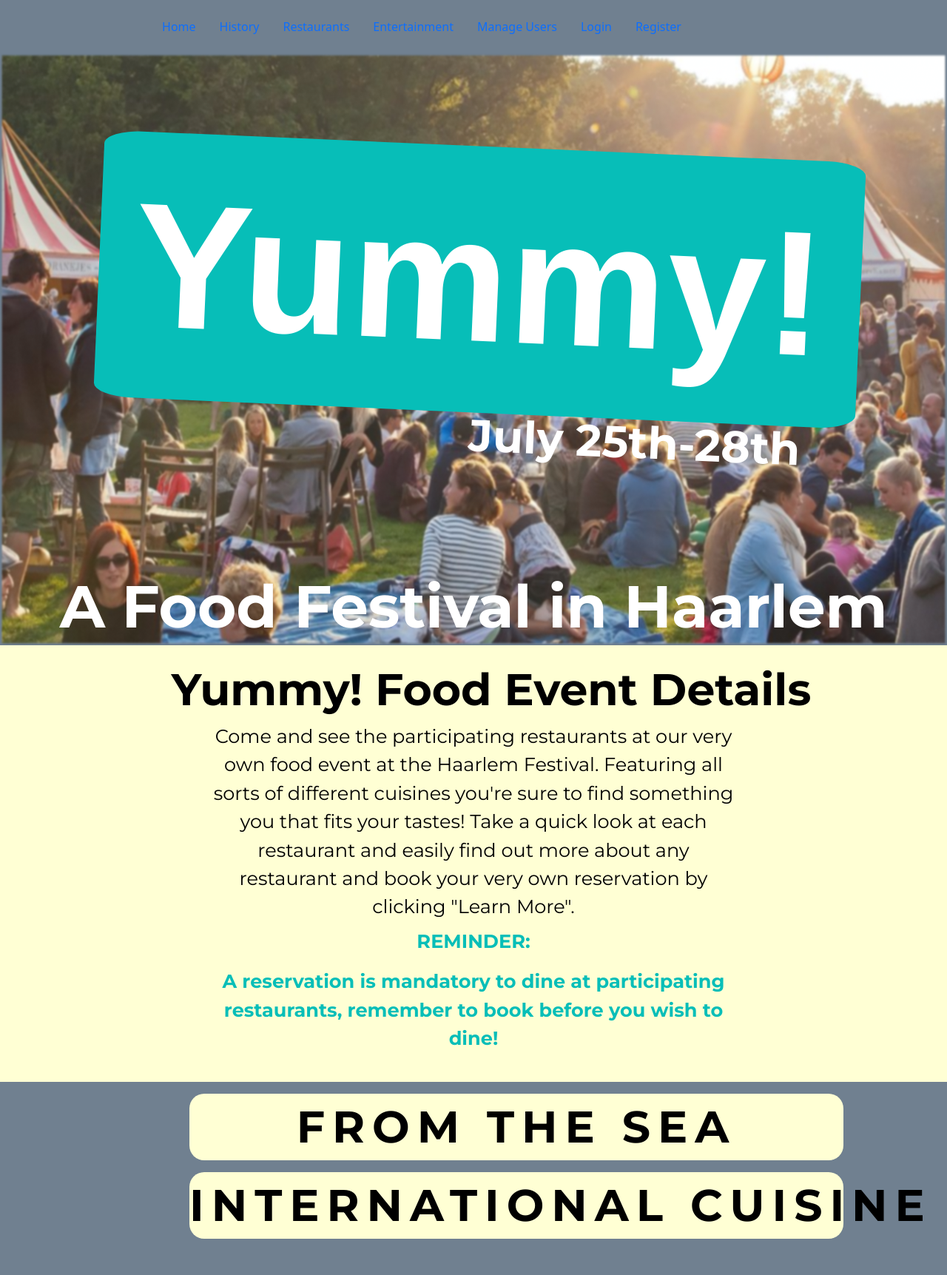
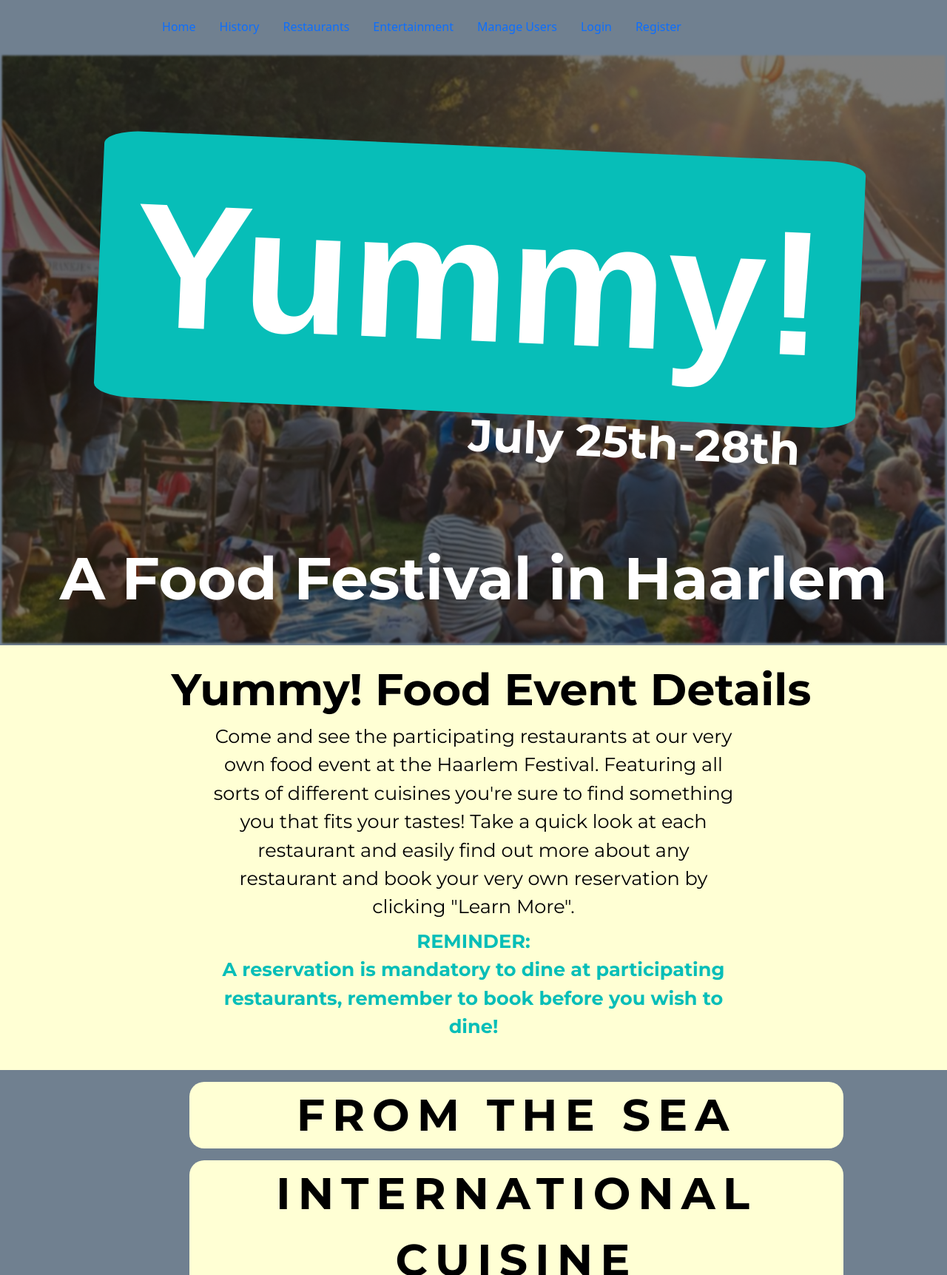
Before and after one commit to CodrinCalin/HaarlemFestival, a PHP site: page /restaurant in a window 1280 px wide. Shown: the top 1723 px of the page at 74% size. Run offline with PHP 8.4, Linux system fonts and the light colour scheme; data comes from the database, SQL or seed files in the repository; some web fonts are replaced.

Commit message:
Yummy front-end completion

```diff
--- a/app/public/css/restaurantstyle.css
+++ b/app/public/css/restaurantstyle.css
@@ -15,6 +15,10 @@ body {
 img {
     height: 100dvh;
     width: 100dvw;
+}
+
+.darken {
+    filter: brightness(50%);
 }
 
 .text-blue {
@@ -39,7 +43,7 @@ img {
 .caption-text {
     font-family: "Montserrat", sans-serif;
     font-size: 5rem;
-    transform: translate(-50%, 300%);
+    transform: translateY(-125%);
 }
 
 .details-bg {
@@ -58,7 +62,7 @@ img {
     margin-right: 20dvw;
 }
 
-.banner {
+.category {
     font-family: "Montserrat", sans-serif;
     letter-spacing: 10px;
     text-transform: uppercase;
@@ -69,9 +73,14 @@ img {
     min-width: 60vw;
 }
 
-.restaurant-card {
-    width: 500px;
-    height: 1000px;
-    background-size: 100% 100%;
+.card, .card-img-overlay, .card-img {
+    max-width: 500px;
+    max-height: 1000px;
     border-radius: 20px;
 }
+
+.content-tag {
+    font-family: "Montserrat", sans-serif;
+    background-color: #CA2B3D;
+    border-radius: 20px;
+}
--- a/app/views/restaurant/index.php
+++ b/app/views/restaurant/index.php
@@ -14,40 +14,39 @@ include __DIR__ . "/../header.php";
 <body>
 
 <div class="container-fluid p-0 m-0">
-    <img src="/img/png/food-bg.png" alt="People at a festival">
+    <img class="darken" src="/img/png/food-bg.png" alt="People at a festival">
     <div class="yummy-text position-absolute top-50 start-50 px-5">Yummy!</div>
     <div class="date-text position-absolute fw-bold top-50 start-50">July 25th-28th</div>
-    <div class="caption-text position-absolute fw-bold top-50 start-50 text-center vw-100">A Food Festival in Haarlem</div>
+    <div class="caption-text position-absolute fw-bold text-center vw-100 z-1">A Food Festival in Haarlem</div>
 
-    <div class="details-bg p-4 vw-100">
-        <h1 class="yummy-details text-black fw-bold position-relative text-center vw-100">Yummy! Food Event Details</h1>
-        <p class="yummy-details-text text-black position-relative text-center vw-50 mt-2 mb-2">Come and see the participating restaurants at our very own food event at the Haarlem Festival. Featuring all sorts of different cuisines you're sure to find something you that fits your tastes! Take a quick look at each restaurant and easily find out more about any restaurant and book your very own reservation by clicking "Learn More".</p>
-        <p class="yummy-details-text text-blue fw-bold position-relative text-center vw-50">REMINDER:</p>
-        <p class="yummy-details-text text-blue fw-bold position-relative text-center vw-50">A reservation is mandatory to dine at participating restaurants, remember to book before you wish to dine!</p>
+    <div class="details-bg p-4 vw-100 position-relative text-center">
+        <h1 class="yummy-details text-black fw-bold vw-100">Yummy! Food Event Details</h1>
+        <p class="yummy-details-text text-black vw-50 mt-2 mb-2">Come and see the participating restaurants at our very own food event at the Haarlem Festival. Featuring all sorts of different cuisines you're sure to find something you that fits your tastes! Take a quick look at each restaurant and easily find out more about any restaurant and book your very own reservation by clicking "Learn More".</p>
+        <p class="yummy-details-text text-blue fw-bold vw-50">REMINDER:<br>A reservation is mandatory to dine at participating restaurants, remember to book before you wish to dine!</p>
     </div>
 
     <?php
-        foreach($categoryModel as $category) {
-            echo "<div class='banner text-black fw-bold position-relative text-center mt-3 text-nowrap'>$category->category</div>"; } ?>
+        foreach($categoryModel as $category) { ?>
+            <div class='category text-black fw-bold position-relative text-center mt-3'><?php echo $category->category ?></div>
+        <?php } ?>
 
 <!--         TODO: For each restaurant with the same category, echo the column to place under the category -->
-    <div class="row mt-1 g-5 row-cols-3 d-flex justify-content-center">
-        <div class="col">
-            <img class="restaurant-card position-absolute" src="/img/png/ratatouille.png" alt="Picture of restaurant Ratatouille">
-            <div class="restaurant-card bg-dark opacity-50 position-relative"></div>
-            <h1 class="fw-bold position-relative bottom-50">Ratatouille</h1>
+    <div class="row mt-3 px-2 row-cols-3 vw-100 justify-content-center">
+        <div class="card mx-5 mt-3 p-0 col-4 text-bg-dark">
+            <img class="darken card-img temp" src="/img/png/ratatouille.png" alt="Picture of restaurant Ratatoutille">
+            <div class="card-img-overlay d-flex flex-column p-0 mt-3">
+                <h1 class="fw-bold text-center text-blue">Ratatouille</h1>
+                <h6 class="content-tag mx-3 px-3 py-2 text-center">EXAMPLE | EXAMPLE | EXAMPLE</h6>
+                <div class="rating fw-bold text-center">*****</div> <!-- TODO:Image of Stars here later -->
+                <div class="mt-auto d-flex flex-column">
+                    <h6 class="content-tag fw-bold text-center mb-3 mx-5 p-2">
+                        Spaarne 96, 2011 CL Haarlem<br>
+                        Time Slots Available:<br>
+                        17:00 | 17:00 | 17:00</h6>
+                    <button class="btn btn-outline-info px-5 mx-5 fw-bold mb-5">Learn More</button>
+                </div>
+            </div>
         </div>
-        <div class="col">
-            <img class="restaurant-card position-absolute" src="/img/png/ratatouille.png" alt="Picture of restaurant Ratatouille">
-            <div class="restaurant-card bg-dark opacity-50 position-relative"></div>
-            <h1 class="fw-bold position-relative bottom-50">Ratatouille</h1>
-        </div>
-        <div class="col">
-            <img class="restaurant-card position-absolute" src="/img/png/ratatouille.png" alt="Picture of restaurant Ratatouille">
-            <div class="restaurant-card bg-dark opacity-50 position-relative"></div>
-            <h1 class="fw-bold position-relative bottom-50">Ratatouille</h1>
-        </div>
-
     </div>
 
 </div>
```
